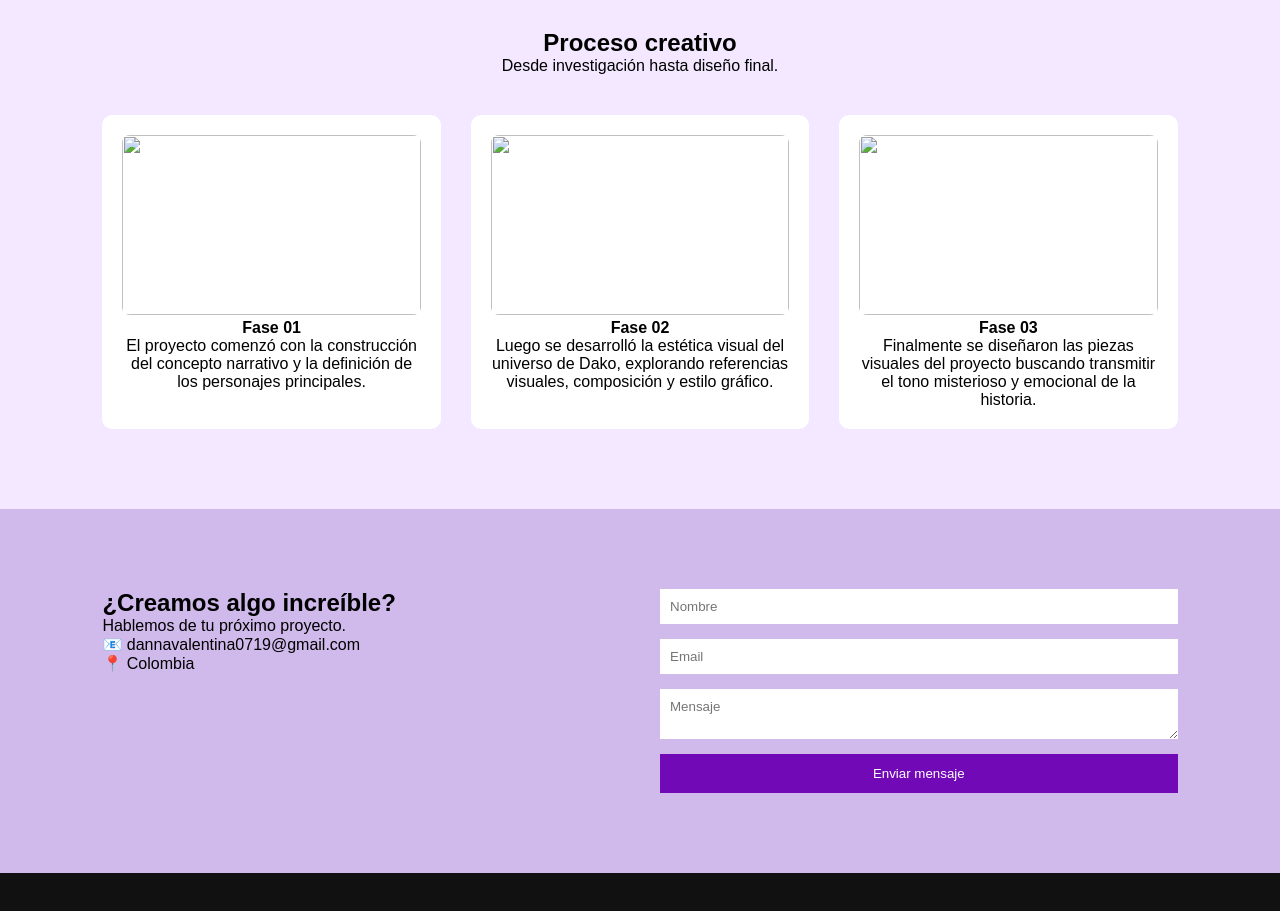
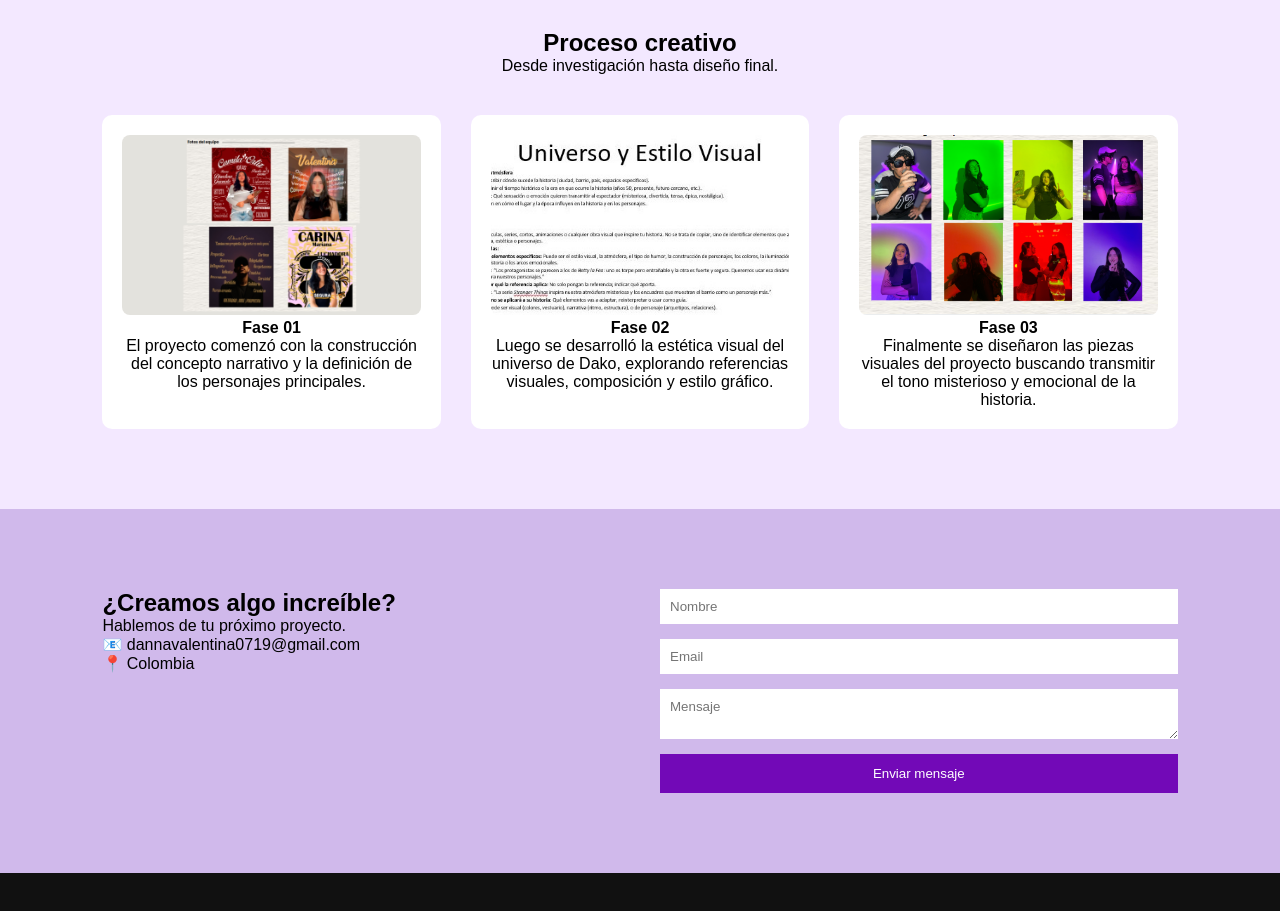
Before and after one commit to valentinab29/Portafolio, a plain HTML site: page Template/template.html in a window 1280 px wide. Shown: the part 1380-2291 px from the top of the page. Drawn offline with Linux system fonts and the light colour scheme.

Commit message:
Imagenes complementarias

```diff
--- a/Template/template.html
+++ b/Template/template.html
@@ -190,7 +190,7 @@ Desde investigación hasta diseño final.
 
 <div class="proceso-card">
 
-<img src="#">
+<img src="fase01.jpg">
 
 <h4>Fase 01</h4>
 
@@ -200,7 +200,7 @@ Desde investigación hasta diseño final.
 
 <div class="proceso-card">
 
-<img src="#">
+<img src="fase02.jpg">
 
 <h4>Fase 02</h4>
 
@@ -210,7 +210,7 @@ Desde investigación hasta diseño final.
 
 <div class="proceso-card">
 
-<img src="#">
+<img src="fase03.png">
 
 <h4>Fase 03</h4>
 
```
Also changed, not shown: Template/fase01.jpg (added), Template/fase02.jpg (added), Template/fase03.png (added).
